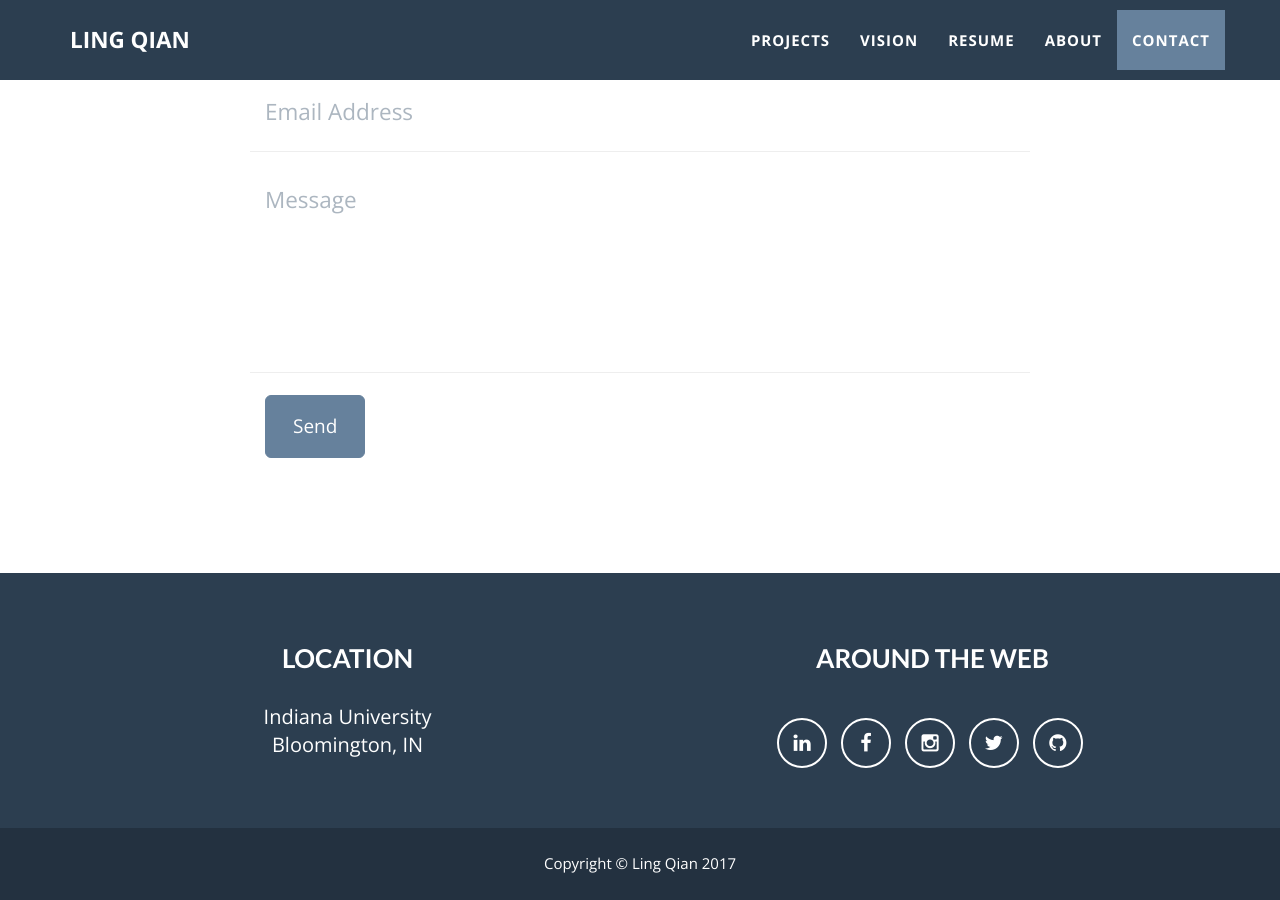
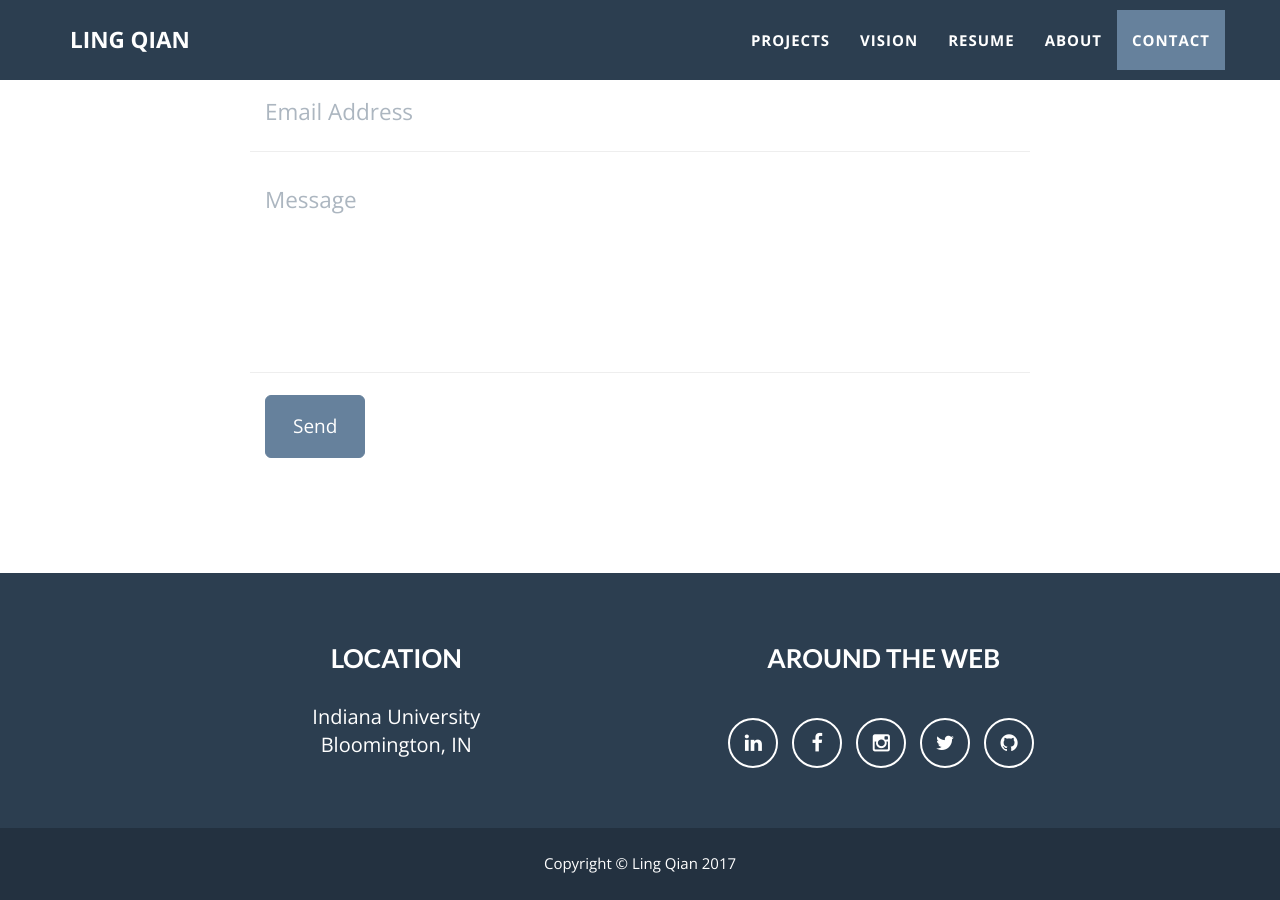
Before and after one commit to lingqiann/lingqiann.github.io, a Jekyll site: the page built from index.html, in a window 1280 px wide and 900 px high, scrolled down 4342 px. Built offline with Jekyll 4.4.1, drawn with Linux system fonts in a browser that asks for light colours.

Commit message:
Update footer.html

```diff
--- a/_includes/footer.html
+++ b/_includes/footer.html
@@ -3,7 +3,7 @@
         <div class="footer-above">
             <div class="container">
                 <div class="row">
-                    <div class="footer-col col-md-6">
+                    <div class="footer-col col-md-5 col-md-offset-1">
                         <h3>{{ site.footer.location }}</h3>
                         <p>
                             {% for adress in site.address %}
@@ -11,7 +11,7 @@
 		                    {% endfor %}
                         </p>
                     </div>
-                    <div class="footer-col col-md-6">
+                    <div class="footer-col col-md-5">
                         <h3>{{ site.footer.social }}</h3>
                         <ul class="list-inline">
                             {% for network in site.social %}
```
